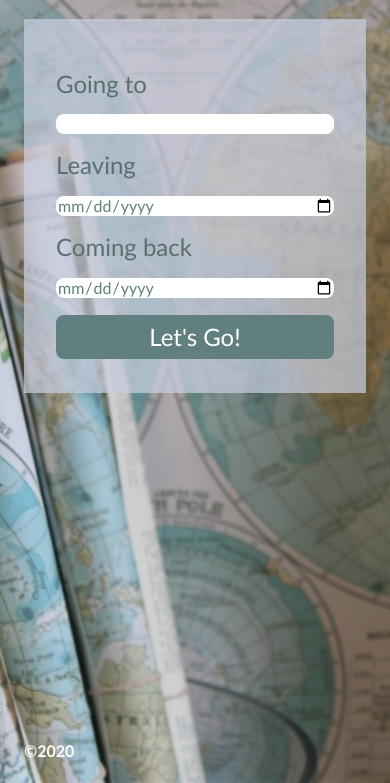
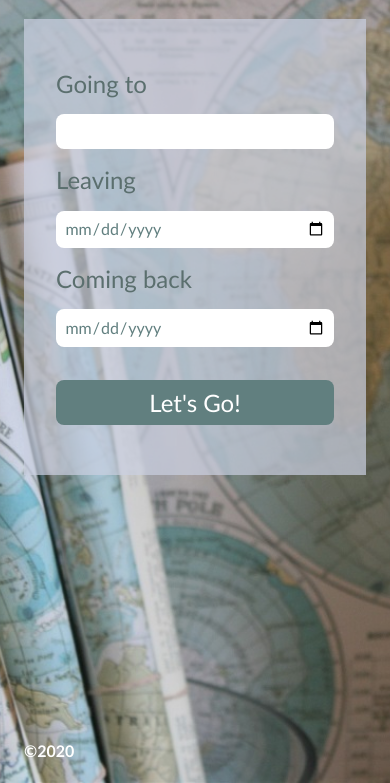
Before and after one commit to neternefer/CapstoneProject, a website built with webpack: page src/client/views/index.html in a window 390 px wide. Shown: the part 61-844 px from the top of the page. Built offline with nearby package versions, Linux system fonts and the light colour scheme.

Commit message:
Margins and paddings working on portrait mobile

```diff
--- a/src/client/styles/style.scss
+++ b/src/client/styles/style.scss
@@ -130,6 +130,7 @@ input {
     border-radius: 8px;
     color: rgb(97, 127, 127);
     border: none;
+    padding: 1vh;
 }
 
 button {
@@ -137,8 +138,8 @@ button {
     font-size: 1.5rem;
     // margin: 0 auto;
     background-color:  rgb(97, 127, 127);
-    padding: 1vh 0;
-    margin-top: 2vh;
+    padding: 1vh;
+    margin: 4vh 0 2vh 0;
 }
 
 .date-supported .description-date {
```
